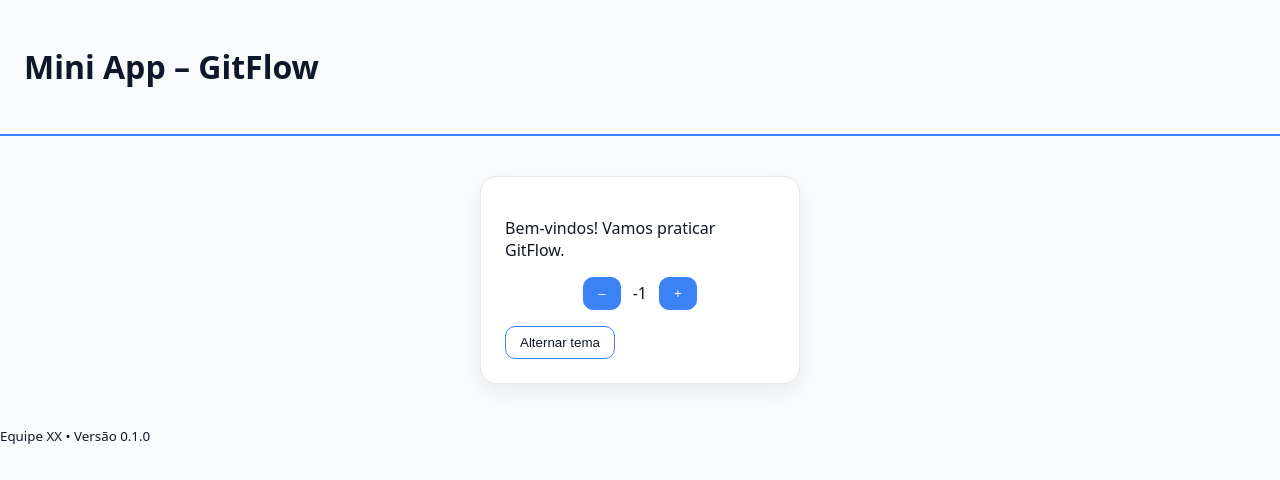
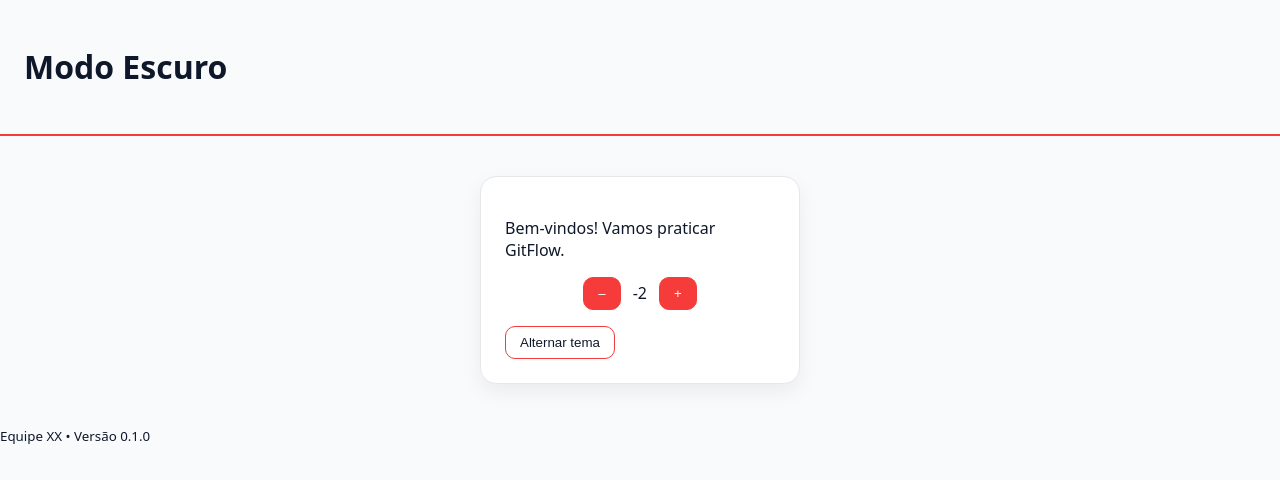
Before and after one commit to oViniMesmo/atividadegitflow, a plain HTML site: page index.html in a window 1280 px wide. Both pictures are taken after a click on the button "Decrementar". Drawn offline with Linux system fonts and the light colour scheme.

Commit message:
Feature: tema ajustável e incremento de 2 em 2

```diff
--- a/app.js
+++ b/app.js
@@ -12,12 +12,12 @@ function setCount(newValue) {
 let state = { count: 0, dark: false };
 
 elIncrement.addEventListener("click", () => {
-  state.count += 1;
+  state.count += 2;
   setCount(state.count);
 });
 
 elDecrement.addEventListener("click", () => {
-  state.count -= 1;
+  state.count -= 2;
   setCount(state.count);
 });
 
--- a/index.html
+++ b/index.html
@@ -8,7 +8,7 @@
 </head>
 <body>
   <header>
-    <h1 id="title">Mini App – GitFlow</h1>
+    <h1 id="title">Modo Escuro</h1>
   </header>
 
   <main>
--- a/styles.css
+++ b/styles.css
@@ -1,5 +1,5 @@
 :root {
-  --primary: #3b82f6; /* azul padrão base */
+  --primary: #f63b3b; /* azul padrão base */
   --bg: #f8fafc;
   --text: #0f172a;
   --card: #ffffff;
```
